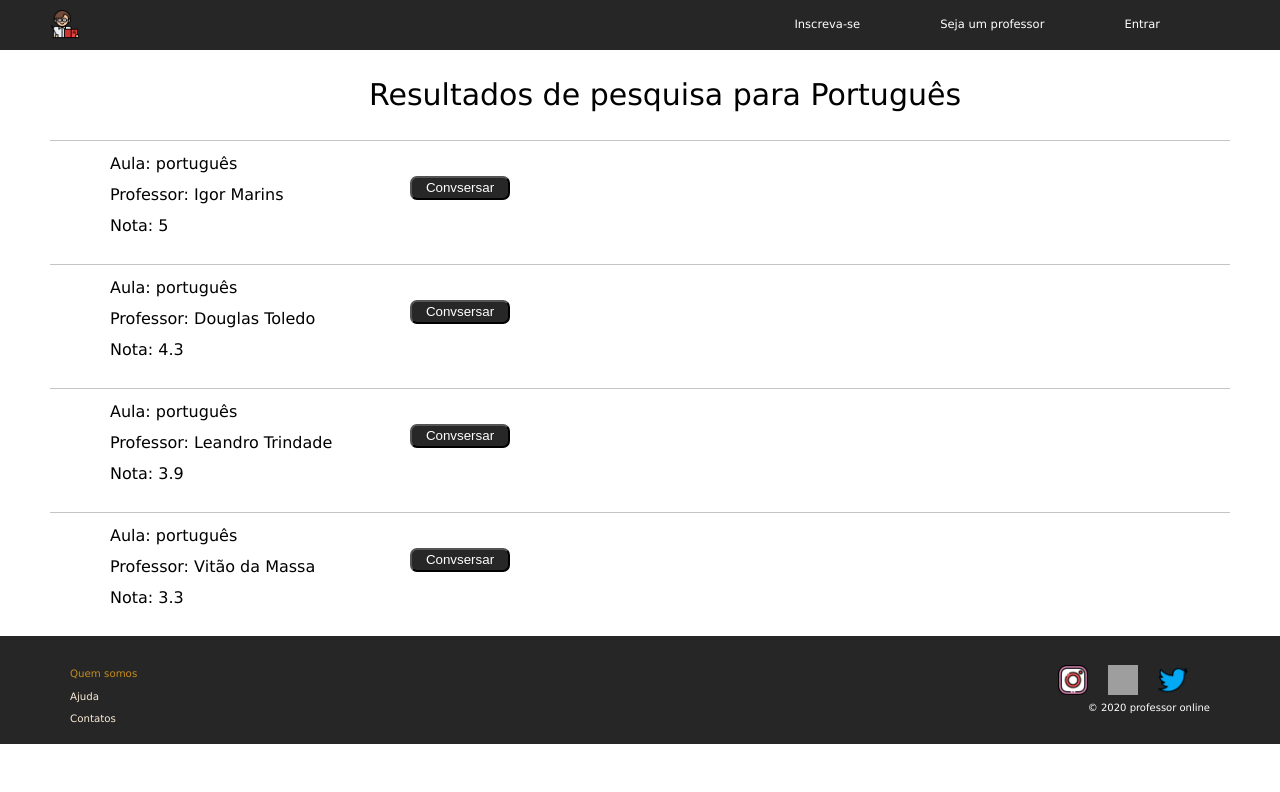
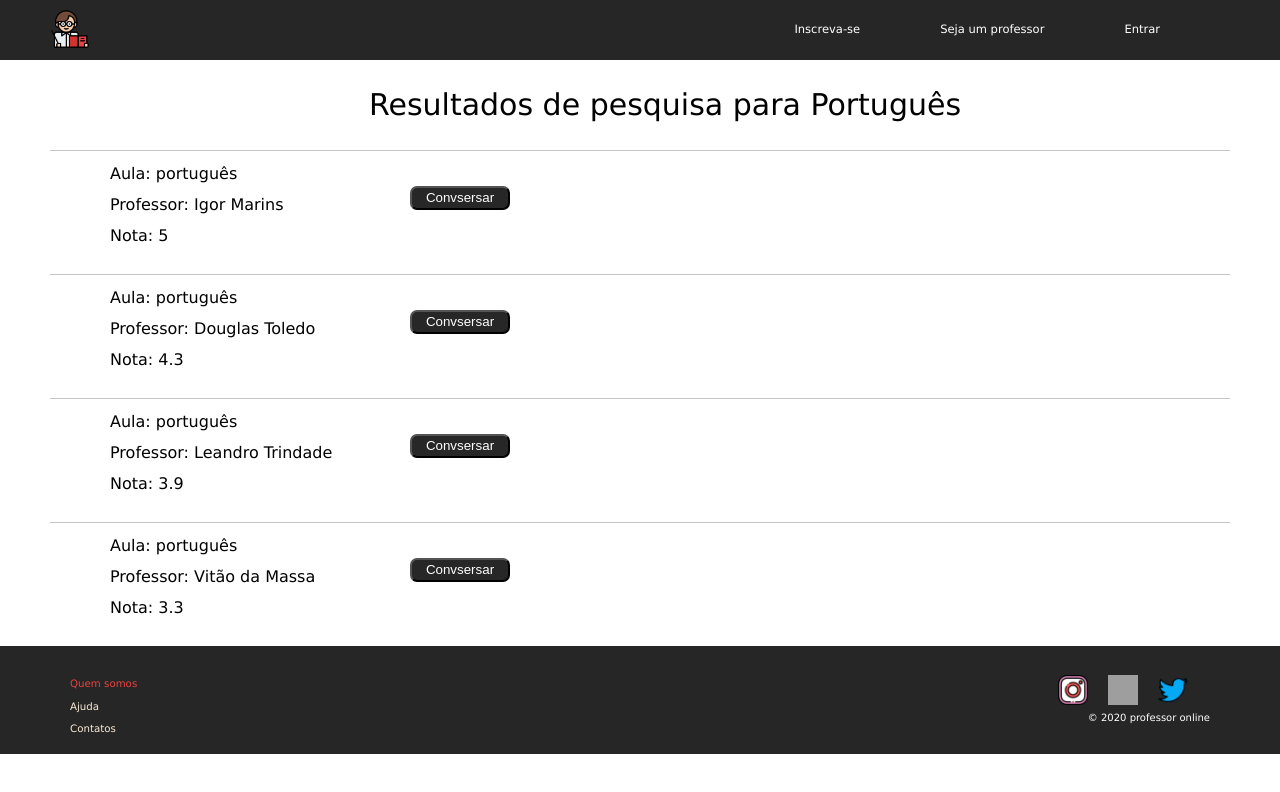
Before and after one commit to igor-py/professor-online, a React (Create React App) app in the folder app/: page /pesquisa in a window 1280 px wide. In both pictures the pointer is over the link "Quem somos". Shown: the top 792 px of the page. Built offline with nearby package versions, Linux system fonts and the light colour scheme; grey boxes are pictures that could not be loaded.

Commit message:
Finalizando hovers da home page

```diff
--- a/app/src/styles/Footer.css
+++ b/app/src/styles/Footer.css
@@ -26,7 +26,7 @@ footer {
 }
 
 #link:hover {
-    color: #C78C19;
+    color: #EB423F;
 }
 
 img {
--- a/app/src/styles/Header.css
+++ b/app/src/styles/Header.css
@@ -1,5 +1,7 @@
 #headerContainer img{
     cursor: pointer;
+    width: 40px;
+    height: 40px;
 }
 
 #headerContainer img:hover{
@@ -8,7 +10,7 @@
 }
 
 #headerContainer .links-header:hover {
-    color: #C78C19;
+    color: #EB423F;
 }
 
 #headerContainer .links-header{
@@ -30,7 +32,12 @@
     justify-content: space-between;
     align-items: center;
     background-color: #262626;
-    height: 50px;
+    height: 60px;
     padding-left: 30px;
     padding-right: 40px;
 }
+
+#fundo-logos img:hover{
+
+    transform: scale(1.25);
+}
```
